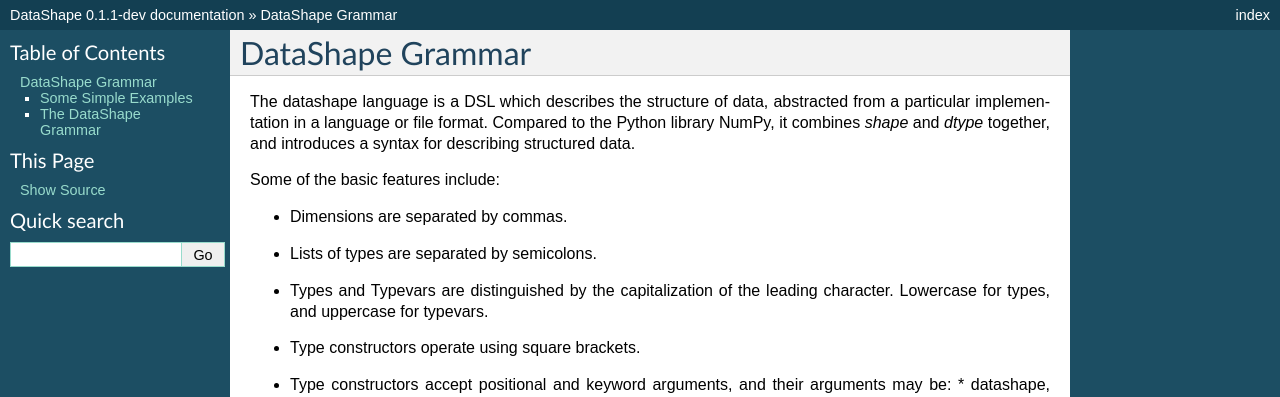
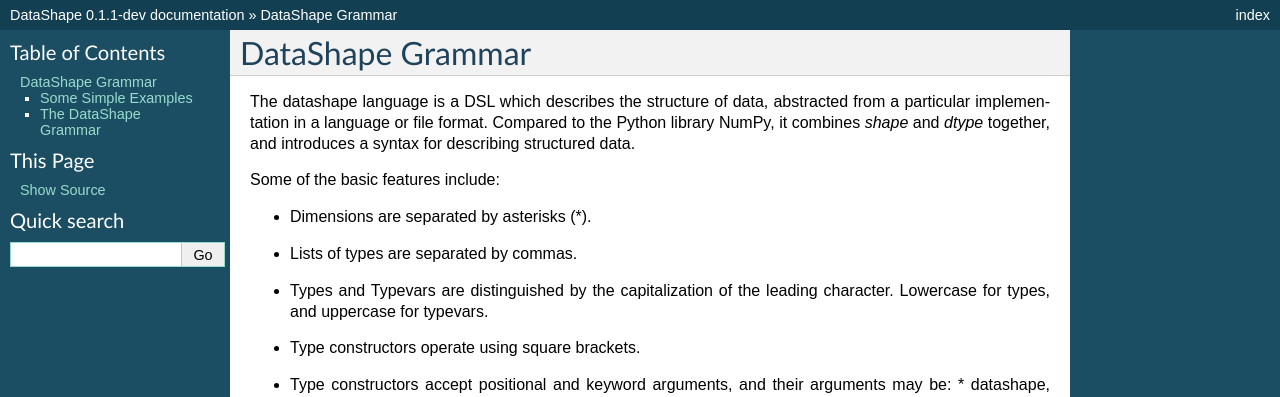
Before and after one commit to blaze/datashape, a Sphinx documentation site: the page built from docs/source/grammar.rst, in a window 1280 px wide and 900 px high. Shown: the top 397 px of the window. Built offline with Sphinx 7.4.7, drawn with Linux system fonts in a browser that asks for light colours; pages that are not in the unit, such as notebooks, are missing from menus.

Commit message:
Fix some points about the language in the grammar doc

```diff
--- a/docs/source/grammar.rst
+++ b/docs/source/grammar.rst
@@ -8,8 +8,8 @@
 
 Some of the basic features include:
 
-* Dimensions are separated by commas.
-* Lists of types are separated by semicolons.
+* Dimensions are separated by asterisks (\*).
+* Lists of types are separated by commas.
 * Types and Typevars are distinguished by the capitalization of the leading
   character. Lowercase for types, and uppercase for typevars.
 * Type constructors operate using square brackets.
```
